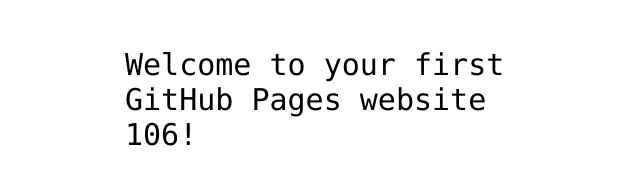
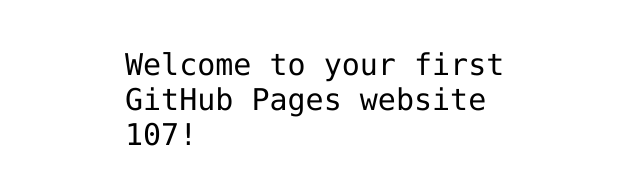
Before and after one commit to vipuldpatel/hello-world, a plain HTML site: page index.html in a window 1280 px wide. Shown: the part 341-526 px from the top of the page, 315-955 px from the left. Drawn offline with Linux system fonts and the light colour scheme.

Commit message:
Update index.html

```diff
--- a/index.html
+++ b/index.html
@@ -12,7 +12,7 @@
 <img src="https://octodex.github.com/images/daftpunktocat-thomas.gif" id="octocat" alt="octocat-gif" />
 
 <!-- Change this code here by copy and pasting your template on line 15 -->
-<p>Welcome to your first GitHub Pages website 106!</p>
+<p>Welcome to your first GitHub Pages website 107!</p>
 
 </body>
 </html>
```
